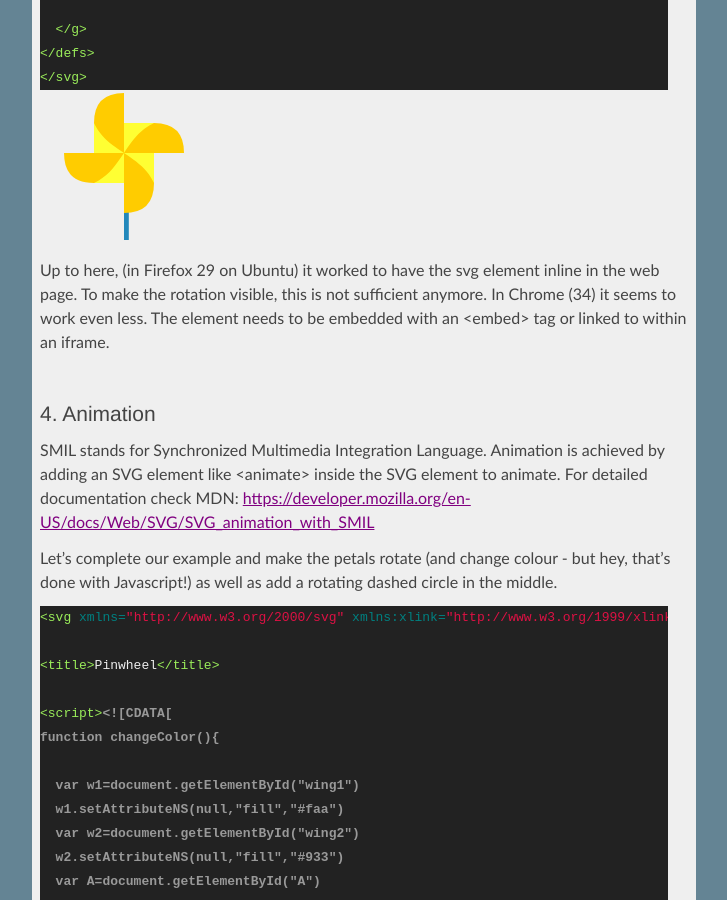
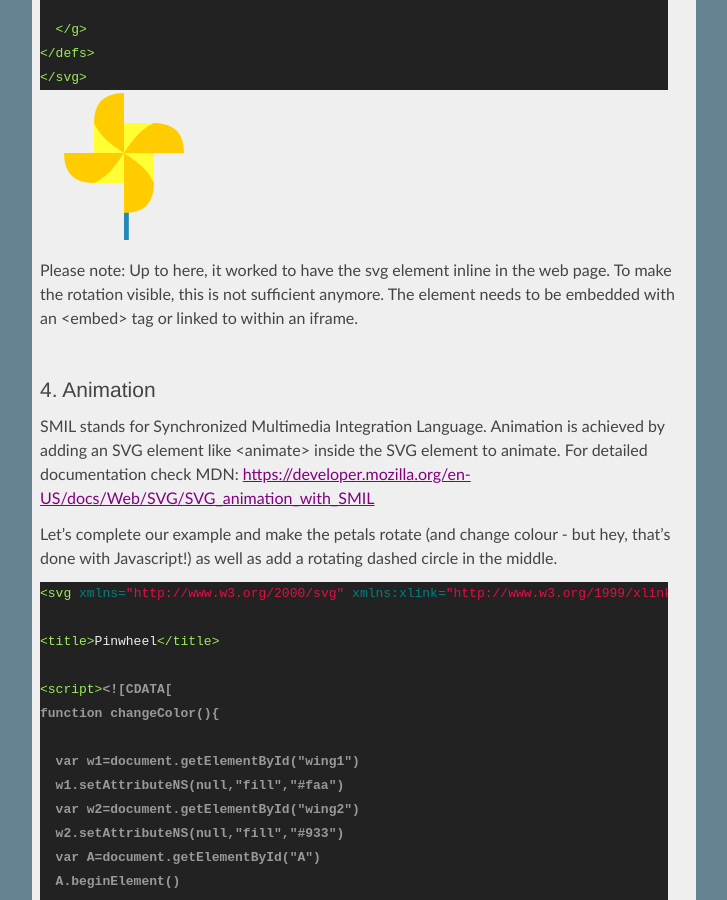
Before and after one commit to CodeHubOrg/codehuborg.github.io, a Jekyll site: the page built from _posts/2014-05-13-may-meetup-playing-with-svg.md, in a window 1280 px wide and 900 px high, scrolled down 3638 px. Shown: the whole window, without its empty margins (276-1003 px from the left). Built offline with Jekyll 4.4.1, drawn with Linux system fonts in a browser that asks for light colours; some web fonts are replaced.

Commit message:
small modification to may post

```diff
--- a/_posts/2014-05-13-may-meetup-playing-with-svg.md
+++ b/_posts/2014-05-13-may-meetup-playing-with-svg.md
@@ -168,7 +168,7 @@
 
 <iframe src="/img/pinwheel_incompl.svg"></iframe>
 
-Up to here, (in Firefox 29 on Ubuntu) it worked to have the svg element inline in the web page. To make the rotation visible, this is not sufficient anymore. In Chrome (34) it seems to work even less. The element needs to be embedded with an \<embed\> tag or linked to within an iframe.
+Please note: Up to here, it worked to have the svg element inline in the web page. To make the rotation visible, this is not sufficient anymore. The element needs to be embedded with an \<embed\> tag or linked to within an iframe.
 
 <p>&nbsp;</p>
 
```
